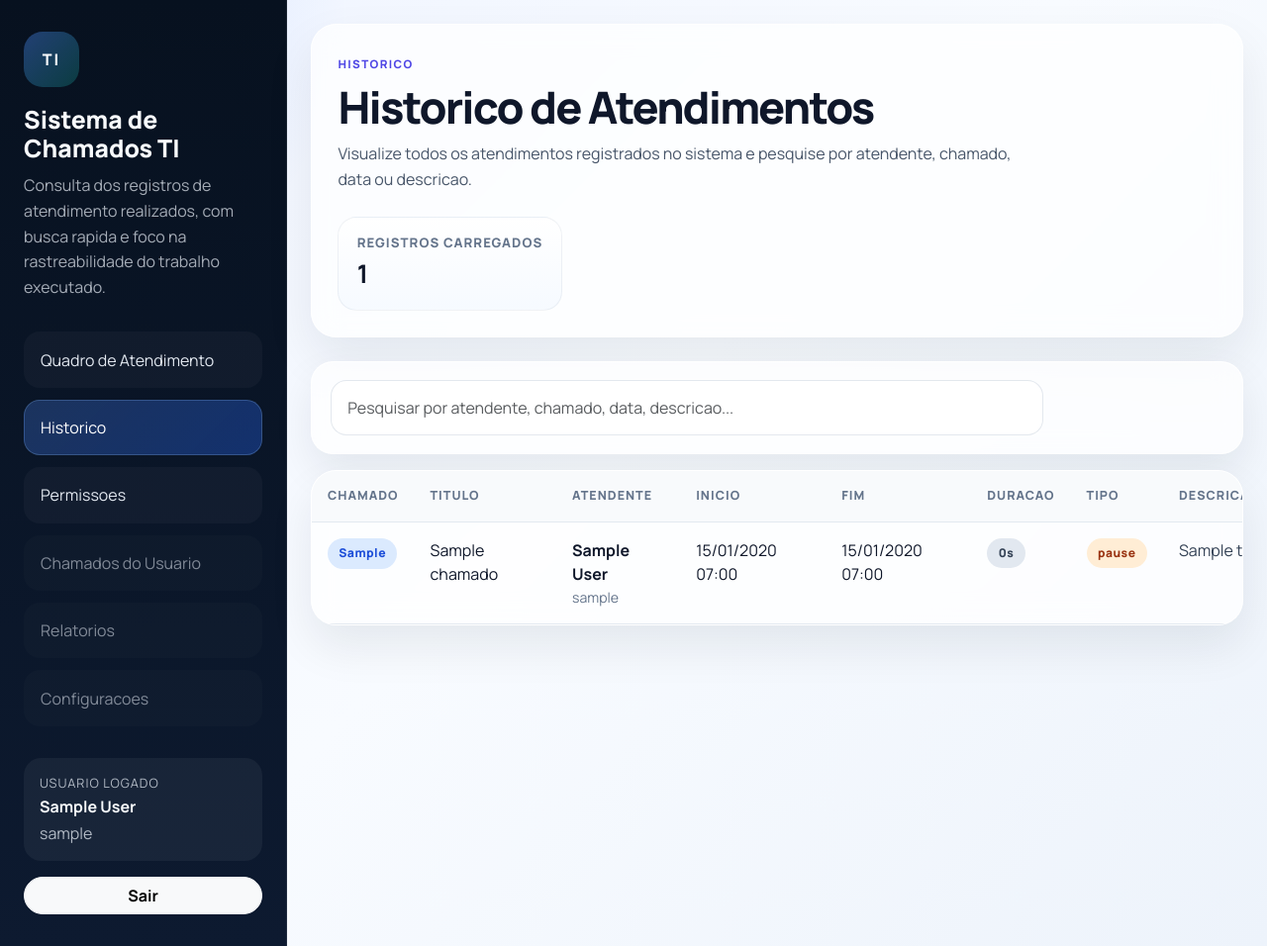
After one commit to fabianopolone123/CHAMADOS3.0, a Django app: page /historico/ in a window 1280 px wide. The commit adds this page. Shown: the whole page at 99% size. Run offline with Django 5.2, Linux system fonts and the light colour scheme; a user stored in the database is signed in; tables that the repository leaves empty hold one stand-in row (values such as "Sample post").

Commit message:
feat: add atendimento history screen

```diff
--- a/core/urls.py
+++ b/core/urls.py
@@ -3,6 +3,8 @@ from django.urls import path
 from .views import (
     dashboard_redirect_view,
     finish_attendance_view,
+    history_search_view,
+    history_view,
     login_view,
     logout_view,
     permissions_view,
@@ -16,6 +18,8 @@ urlpatterns = [
     path("chamados/", tickets_dashboard_view, name="tickets_dashboard"),
     path("chamados/atendimento/iniciar/", start_attendance_view, name="start_attendance"),
     path("chamados/atendimento/encerrar/", finish_attendance_view, name="finish_attendance"),
+    path("historico/", history_view, name="history"),
+    path("historico/buscar/", history_search_view, name="history_search"),
     path("login/", login_view, name="login"),
     path("logout/", logout_view, name="logout"),
     path("permissoes/", permissions_view, name="permissions"),
--- a/core/views.py
+++ b/core/views.py
@@ -9,8 +9,10 @@ from django.contrib.auth import authenticate, get_user_model, login, logout
 from django.contrib.auth.decorators import login_required
 from django.core.exceptions import ValidationError
 from django.db import IntegrityError, transaction
+from django.db.models import Q
 from django.http import JsonResponse
 from django.shortcuts import get_object_or_404, redirect, render
+from django.utils.dateparse import parse_date
 from django.utils import timezone
 from django.views.decorators.http import require_POST
 
@@ -38,6 +40,18 @@ def admin_required(view_func):
     return _wrapped_view
 
 
+def history_access_required(view_func):
+    @login_required
+    @wraps(view_func)
+    def _wrapped_view(request, *args, **kwargs):
+        if not (is_admin_user(request.user) or is_attendant_user(request.user)):
+            messages.error(request, "Voce nao possui permissao para acessar o historico de atendimentos.")
+            return redirect("tickets_dashboard")
+        return view_func(request, *args, **kwargs)
+
+    return _wrapped_view
+
+
 def _format_duration(duration: timedelta | None) -> str:
     if not duration:
         return "0m"
@@ -51,6 +65,53 @@ def _format_duration(duration: timedelta | None) -> str:
     if minutes:
         return f"{minutes}m {seconds:02d}s"
     return f"{seconds}s"
+
+
+def _parse_history_query_date(raw_value: str):
+    normalized = (raw_value or "").strip()
+    if not normalized:
+        return None
+
+    parsed = parse_date(normalized)
+    if parsed:
+        return parsed
+
+    if "/" in normalized:
+        parts = normalized.split("/")
+        if len(parts) == 3:
+            day, month, year = parts
+            parsed = parse_date(f"{year}-{month.zfill(2)}-{day.zfill(2)}")
+            if parsed:
+                return parsed
+
+    return None
+
+
+def _get_history_queryset_for_user(user):
+    queryset = AtendimentoHistorico.objects.select_related("chamado", "atendente").order_by("-iniciado_em")
+    if is_admin_user(user):
+        return queryset
+    return queryset.filter(atendente=user)
+
+
+def _serialize_history_item(item: AtendimentoHistorico):
+    started_at = timezone.localtime(item.iniciado_em)
+    finished_at = timezone.localtime(item.finalizado_em) if item.finalizado_em else None
+    duration = item.duracao if item.duracao is not None else (timezone.now() - item.iniciado_em if item.iniciado_em else None)
+    attendant_name = item.atendente.get_full_name() or item.atendente.username
+
+    return {
+        "id": item.id,
+        "ticket_number": item.chamado.numero,
+        "ticket_title": item.chamado.titulo,
+        "attendant_name": attendant_name,
+        "attendant_username": item.atendente.username,
+        "started_at": started_at.strftime("%d/%m/%Y %H:%M"),
+        "finished_at": finished_at.strftime("%d/%m/%Y %H:%M") if finished_at else "Em andamento",
+        "duration": _format_duration(duration),
+        "type": item.tipo_encerramento or "em andamento",
+        "description": item.descricao_atividade or "-",
+    }
 
 
 def _build_mock_ticket(
@@ -561,6 +622,7 @@ def tickets_dashboard_view(request):
         "active_attendance": active_attendance,
         "stats": stats,
         "is_admin": is_admin_user(request.user),
+        "can_view_history": is_admin_user(request.user) or is_attendant_user(request.user),
     }
     return render(request, "chamados/dashboard_atendente.html", context)
 
@@ -684,6 +746,54 @@ def finish_attendance_view(request):
     )
 
 
+@history_access_required
+def history_view(request):
+    history_items = list(_get_history_queryset_for_user(request.user)[:80])
+    rows = [_serialize_history_item(item) for item in history_items]
+
+    context = {
+        "page_title": "Historico de Atendimentos",
+        "history_rows": rows,
+        "history_total": len(rows),
+        "history_limit": 200,
+        "is_admin": is_admin_user(request.user),
+        "can_view_history": True,
+    }
+    return render(request, "chamados/historico_atendimentos.html", context)
+
+
+@history_access_required
+def history_search_view(request):
+    query = (request.GET.get("q") or "").strip()
+    queryset = _get_history_queryset_for_user(request.user)
+
+    if query:
+        filters = (
+            Q(chamado__numero__icontains=query)
+            | Q(chamado__titulo__icontains=query)
+            | Q(atendente__username__icontains=query)
+            | Q(atendente__first_name__icontains=query)
+            | Q(atendente__last_name__icontains=query)
+            | Q(descricao_atividade__icontains=query)
+            | Q(tipo_encerramento__icontains=query)
+        )
+
+        query_date = _parse_history_query_date(query)
+        if query_date:
+            filters |= Q(iniciado_em__date=query_date) | Q(finalizado_em__date=query_date)
+
+        queryset = queryset.filter(filters)
+
+    items = list(queryset[:200])
+    return JsonResponse(
+        {
+            "ok": True,
+            "count": len(items),
+            "results": [_serialize_history_item(item) for item in items],
+        }
+    )
+
+
 @admin_required
 def permissions_view(request):
     ensure_permission_groups()
@@ -708,6 +818,7 @@ def permissions_view(request):
         "page_title": "Permissoes do Sistema",
         "users": rows,
         "is_admin": True,
+        "can_view_history": True,
     }
     return render(request, "core/permissions.html", context)
 
--- /dev/null
+++ b/static/css/historico.css
@@ -0,0 +1,220 @@
+.history-topbar {
+    align-items: center;
+}
+
+.history-summary {
+    display: grid;
+    gap: 0.2rem;
+    min-width: 150px;
+    padding: 1rem 1.15rem;
+    border-radius: 1.2rem;
+    background: linear-gradient(180deg, #ffffff 0%, #f6faff 100%);
+    border: 1px solid rgba(148, 163, 184, 0.14);
+    box-shadow: inset 0 1px 0 rgba(255, 255, 255, 0.88);
+}
+
+.history-summary__label {
+    color: #64748b;
+    font-size: 0.82rem;
+    text-transform: uppercase;
+    letter-spacing: 0.08em;
+    font-weight: 800;
+}
+
+.history-summary strong {
+    color: #0f172a;
+    font-size: 1.6rem;
+}
+
+.history-panel {
+    display: grid;
+    gap: 1rem;
+}
+
+.history-searchbar {
+    display: flex;
+    justify-content: space-between;
+    gap: 1rem;
+    align-items: center;
+    padding: 1.1rem 1.2rem;
+    border-radius: 1.4rem;
+    background: rgba(255, 255, 255, 0.74);
+    border: 1px solid rgba(255, 255, 255, 0.92);
+    box-shadow: 0 18px 40px rgba(15, 23, 42, 0.08);
+    backdrop-filter: blur(14px);
+}
+
+.history-searchbar__field {
+    position: relative;
+    width: min(720px, 100%);
+}
+
+.history-searchbar__input {
+    min-height: 3.4rem;
+    padding: 0.95rem 1rem;
+    border-radius: 1rem;
+    border: 1px solid rgba(148, 163, 184, 0.24);
+    box-shadow: none;
+}
+
+.history-searchbar__input:focus {
+    border-color: rgba(37, 99, 235, 0.42);
+    box-shadow: 0 0 0 0.22rem rgba(37, 99, 235, 0.12);
+}
+
+.history-searchbar__loading {
+    position: absolute;
+    top: 50%;
+    right: 1rem;
+    transform: translateY(-50%);
+    color: #2563eb;
+    font-size: 0.82rem;
+    font-weight: 700;
+}
+
+.history-table-wrapper {
+    overflow: hidden;
+    overflow-x: auto;
+    border-radius: 1.6rem;
+    background: rgba(255, 255, 255, 0.78);
+    border: 1px solid rgba(255, 255, 255, 0.92);
+    box-shadow: 0 22px 45px rgba(15, 23, 42, 0.08);
+    backdrop-filter: blur(14px);
+}
+
+.history-table {
+    width: 100%;
+    min-width: 1180px;
+    border-collapse: collapse;
+}
+
+.history-table th,
+.history-table td {
+    padding: 1rem 1rem;
+    border-bottom: 1px solid rgba(226, 232, 240, 0.95);
+    vertical-align: top;
+}
+
+.history-table th {
+    background: rgba(248, 250, 252, 0.92);
+    color: #64748b;
+    text-align: left;
+    font-size: 0.78rem;
+    font-weight: 800;
+    text-transform: uppercase;
+    letter-spacing: 0.08em;
+}
+
+.history-table tbody tr:hover {
+    background: rgba(248, 250, 252, 0.86);
+}
+
+.history-ticket {
+    display: inline-flex;
+    padding: 0.4rem 0.7rem;
+    border-radius: 999px;
+    background: #dbeafe;
+    color: #1d4ed8;
+    font-size: 0.76rem;
+    font-weight: 800;
+    letter-spacing: 0.04em;
+}
+
+.history-attendant {
+    display: grid;
+    gap: 0.1rem;
+}
+
+.history-attendant strong {
+    color: #0f172a;
+}
+
+.history-attendant span {
+    color: #64748b;
+    font-size: 0.88rem;
+}
+
+.history-badge {
+    display: inline-flex;
+    align-items: center;
+    padding: 0.38rem 0.72rem;
+    border-radius: 999px;
+    font-size: 0.75rem;
+    font-weight: 800;
+    letter-spacing: 0.04em;
+}
+
+.history-badge--pause {
+    background: #ffedd5;
+    color: #9a3412;
+}
+
+.history-badge--stop {
+    background: #fee2e2;
+    color: #b91c1c;
+}
+
+.history-badge--active {
+    background: #ccfbf1;
+    color: #0f766e;
+}
+
+.history-badge--duration {
+    background: #e2e8f0;
+    color: #334155;
+}
+
+.history-description {
+    min-width: 320px;
+    color: #334155;
+    line-height: 1.6;
+}
+
+.history-empty {
+    display: grid;
+    place-items: center;
+    min-height: 220px;
+}
+
+.history-empty--inline {
+    min-height: 0;
+    padding: 2rem 1rem;
+    color: #64748b;
+    text-align: center;
+}
+
+.history-empty__card {
+    max-width: 520px;
+    padding: 1.4rem;
+    border-radius: 1.4rem;
+    background: rgba(255, 255, 255, 0.78);
+    border: 1px solid rgba(255, 255, 255, 0.92);
+    box-shadow: 0 18px 42px rgba(15, 23, 42, 0.08);
+    text-align: center;
+}
+
+.history-empty__card strong {
+    display: block;
+    margin-bottom: 0.5rem;
+    color: #0f172a;
+    font-size: 1.05rem;
+}
+
+.history-empty__card p {
+    color: #64748b;
+    line-height: 1.6;
+}
+
+@media (max-width: 767.98px) {
+    .history-searchbar {
+        padding: 1rem;
+    }
+
+    .history-searchbar__field {
+        width: 100%;
+    }
+
+    .history-summary {
+        width: 100%;
+    }
+}
--- /dev/null
+++ b/static/js/historico.js
@@ -0,0 +1,123 @@
+(function () {
+    const appElement = document.querySelector(".history-app");
+    const searchInput = document.getElementById("historySearchInput");
+    const resultsBody = document.getElementById("historyResultsBody");
+    const loadingElement = document.getElementById("historySearchLoading");
+    const emptyState = document.getElementById("historyEmptyState");
+    const countElement = document.getElementById("historyCount");
+
+    if (!appElement || !searchInput || !resultsBody || !loadingElement || !emptyState || !countElement) {
+        return;
+    }
+
+    const searchUrl = appElement.dataset.historySearchUrl;
+    let debounceId = null;
+    let activeRequestId = 0;
+
+    function showToast(message, type) {
+        if (typeof window.showAppToast === "function") {
+            window.showAppToast(message, type);
+        }
+    }
+
+    function escapeHtml(value) {
+        const element = document.createElement("div");
+        element.textContent = value == null ? "" : String(value);
+        return element.innerHTML;
+    }
+
+    function getTypeBadgeClass(type) {
+        if (type === "pause") {
+            return "history-badge--pause";
+        }
+        if (type === "stop") {
+            return "history-badge--stop";
+        }
+        return "history-badge--active";
+    }
+
+    function setLoading(isLoading) {
+        loadingElement.classList.toggle("is-hidden", !isLoading);
+    }
+
+    function setEmptyState(isEmpty) {
+        emptyState.classList.toggle("is-hidden", !isEmpty);
+    }
+
+    function renderResults(results) {
+        countElement.textContent = String(results.length);
+
+        if (!Array.isArray(results) || results.length === 0) {
+            resultsBody.innerHTML = "";
+            setEmptyState(true);
+            return;
+        }
+
+        setEmptyState(false);
+        resultsBody.innerHTML = results
+            .map((row) => `
+                <tr>
+                    <td><span class="history-ticket">${escapeHtml(row.ticket_number)}</span></td>
+                    <td>${escapeHtml(row.ticket_title)}</td>
+                    <td>
+                        <div class="history-attendant">
+                            <strong>${escapeHtml(row.attendant_name)}</strong>
+                            <span>${escapeHtml(row.attendant_username)}</span>
+                        </div>
+                    </td>
+                    <td>${escapeHtml(row.started_at)}</td>
+                    <td>${escapeHtml(row.finished_at)}</td>
+                    <td><span class="history-badge history-badge--duration">${escapeHtml(row.duration)}</span></td>
+                    <td><span class="history-badge ${getTypeBadgeClass(row.type)}">${escapeHtml(row.type)}</span></td>
+                    <td class="history-description">${escapeHtml(row.description)}</td>
+                </tr>
+            `)
+            .join("");
+    }
+
+    async function fetchResults(query) {
+        activeRequestId += 1;
+        const requestId = activeRequestId;
+        const url = `${searchUrl}?q=${encodeURIComponent(query)}`;
+
+        setLoading(true);
+
+        try {
+            const response = await fetch(url, {
+                headers: {
+                    "X-Requested-With": "XMLHttpRequest",
+                },
+            });
+
+            const data = await response.json();
+            if (!response.ok || data.ok === false) {
+                throw new Error(data.message || "Nao foi possivel carregar o historico.");
+            }
+
+            if (requestId !== activeRequestId) {
+                return;
+            }
+
+            renderResults(data.results || []);
+        } catch (error) {
+            if (requestId !== activeRequestId) {
+                return;
+            }
+
+            showToast(error.message || "Erro ao pesquisar historico de atendimentos.", "error");
+        } finally {
+            if (requestId === activeRequestId) {
+                setLoading(false);
+            }
+        }
+    }
+
+    function handleSearchInput() {
+        window.clearTimeout(debounceId);
+        debounceId = window.setTimeout(() => {
+            fetchResults(searchInput.value.trim());
+        }, 320);
+    }
+
+    searchInput.addEventListener("input", handleSearchInput);
+})();
--- a/templates/chamados/dashboard_atendente.html
+++ b/templates/chamados/dashboard_atendente.html
@@ -22,6 +22,9 @@
 
         <nav class="sidebar-menu">
             <a href="{% url 'tickets_dashboard' %}" class="menu-link active">Quadro de Atendimento</a>
+            {% if can_view_history %}
+                <a href="{% url 'history' %}" class="menu-link">Historico</a>
+            {% endif %}
             {% if is_admin %}
                 <a href="{% url 'permissions' %}" class="menu-link">Permissoes</a>
             {% endif %}
--- /dev/null
+++ b/templates/chamados/historico_atendimentos.html
@@ -0,0 +1,140 @@
+{% extends "base.html" %}
+{% load static %}
+
+{% block title %}{{ page_title }}{% endblock %}
+
+{% block extra_head %}
+<link rel="stylesheet" href="{% static 'css/chamados.css' %}">
+<link rel="stylesheet" href="{% static 'css/historico.css' %}">
+{% endblock %}
+
+{% block content %}
+<main class="tickets-app history-app" data-history-search-url="{% url 'history_search' %}">
+    <aside class="tickets-sidebar">
+        <div>
+            <div class="system-mark">TI</div>
+            <h1 class="sidebar-title">Sistema de Chamados TI</h1>
+            <p class="sidebar-copy">Consulta dos registros de atendimento realizados, com busca rapida e foco na rastreabilidade do trabalho executado.</p>
+        </div>
+
+        <nav class="sidebar-menu">
+            <a href="{% url 'tickets_dashboard' %}" class="menu-link">Quadro de Atendimento</a>
+            <a href="{% url 'history' %}" class="menu-link active">Historico</a>
+            {% if is_admin %}
+                <a href="{% url 'permissions' %}" class="menu-link">Permissoes</a>
+            {% endif %}
+            <a href="#" class="menu-link disabled-link">Chamados do Usuario</a>
+            <a href="#" class="menu-link disabled-link">Relatorios</a>
+            <a href="#" class="menu-link disabled-link">Configuracoes</a>
+        </nav>
+
+        <div class="sidebar-footer">
+            <div class="sidebar-user-card">
+                <span class="sidebar-user-label">Usuario logado</span>
+                <strong>{{ request.user.get_full_name|default:request.user.username }}</strong>
+                <span>{{ request.user.username }}</span>
+            </div>
+            <a href="{% url 'logout' %}" class="btn btn-light sidebar-logout">Sair</a>
+        </div>
+    </aside>
+
+    <section class="tickets-main">
+        <header class="tickets-topbar history-topbar">
+            <div>
+                <span class="topbar-kicker">Historico</span>
+                <h2 class="topbar-title">Historico de Atendimentos</h2>
+                <p class="topbar-subtitle">
+                    {% if is_admin %}
+                        Visualize todos os atendimentos registrados no sistema e pesquise por atendente, chamado, data ou descricao.
+                    {% else %}
+                        Visualize apenas os seus registros de atendimento e acompanhe o que ja foi executado em cada chamado.
+                    {% endif %}
+                </p>
+            </div>
+
+            <div class="history-summary">
+                <span class="history-summary__label">Registros carregados</span>
+                <strong id="historyCount">{{ history_total }}</strong>
+            </div>
+        </header>
+
+        <section class="history-panel">
+            <div class="history-searchbar">
+                <div class="history-searchbar__field">
+                    <input
+                        type="search"
+                        id="historySearchInput"
+                        class="form-control history-searchbar__input"
+                        placeholder="Pesquisar por atendente, chamado, data, descricao..."
+                        autocomplete="off"
+                    >
+                    <span class="history-searchbar__loading is-hidden" id="historySearchLoading">Buscando...</span>
+                </div>
+            </div>
+
+            <div class="history-table-wrapper">
+                <table class="history-table">
+                    <thead>
+                        <tr>
+                            <th>Chamado</th>
+                            <th>Titulo</th>
+                            <th>Atendente</th>
+                            <th>Inicio</th>
+                            <th>Fim</th>
+                            <th>Duracao</th>
+                            <th>Tipo</th>
+                            <th>Descricao</th>
+                        </tr>
+                    </thead>
+                    <tbody id="historyResultsBody">
+                        {% for row in history_rows %}
+                            <tr>
+                                <td>
+                                    <span class="history-ticket">{{ row.ticket_number }}</span>
+                                </td>
+                                <td>{{ row.ticket_title }}</td>
+                                <td>
+                                    <div class="history-attendant">
+                                        <strong>{{ row.attendant_name }}</strong>
+                                        <span>{{ row.attendant_username }}</span>
+                                    </div>
+                                </td>
+                                <td>{{ row.started_at }}</td>
+                                <td>{{ row.finished_at }}</td>
+                                <td>
+                                    <span class="history-badge history-badge--duration">{{ row.duration }}</span>
+                                </td>
+                                <td>
+                                    <span class="history-badge {% if row.type == 'pause' %}history-badge--pause{% elif row.type == 'stop' %}history-badge--stop{% else %}history-badge--active{% endif %}">
+                                        {{ row.type }}
+                                    </span>
+                                </td>
+                                <td class="history-description">{{ row.description }}</td>
+                            </tr>
+                        {% empty %}
+                            <tr>
+                                <td colspan="8">
+                                    <div class="history-empty history-empty--inline">
+                                        Nenhum historico de atendimento foi encontrado ate o momento.
+                                    </div>
+                                </td>
+                            </tr>
+                        {% endfor %}
+                    </tbody>
+                </table>
+            </div>
+
+            <div class="history-empty is-hidden" id="historyEmptyState">
+                <div class="history-empty__card">
+                    <strong>Nenhum resultado encontrado</strong>
+                    <p class="mb-0">Ajuste os termos pesquisados para localizar atendimentos por chamado, atendente, data ou descricao.</p>
+                </div>
+            </div>
+        </section>
+    </section>
+</main>
+{% endblock %}
+
+{% block extra_scripts %}
+<script src="{% static 'js/historico.js' %}"></script>
+{% endblock %}
--- a/templates/core/permissions.html
+++ b/templates/core/permissions.html
@@ -18,6 +18,9 @@
 
         <nav class="sidebar-menu">
             <a href="{% url 'tickets_dashboard' %}" class="menu-link">Quadro de Atendimento</a>
+            {% if can_view_history %}
+                <a href="{% url 'history' %}" class="menu-link">Historico</a>
+            {% endif %}
             <a href="{% url 'permissions' %}" class="menu-link active">Permissoes</a>
             <a href="#" class="menu-link disabled-link">Chamados do Usuario</a>
             <a href="#" class="menu-link disabled-link">Relatorios</a>
```
Also changed, not shown: AGENTS.md (+2 -0 lines), docs/02_regras_negocio.md (+2 -0 lines), docs/04_rotas.md (+10 -1 lines), docs/05_tarefas.md (+1 -0 lines), docs/06_changelog.md (+1 -0 lines), docs/07_padroes_codigo.md (+1 -0 lines).
